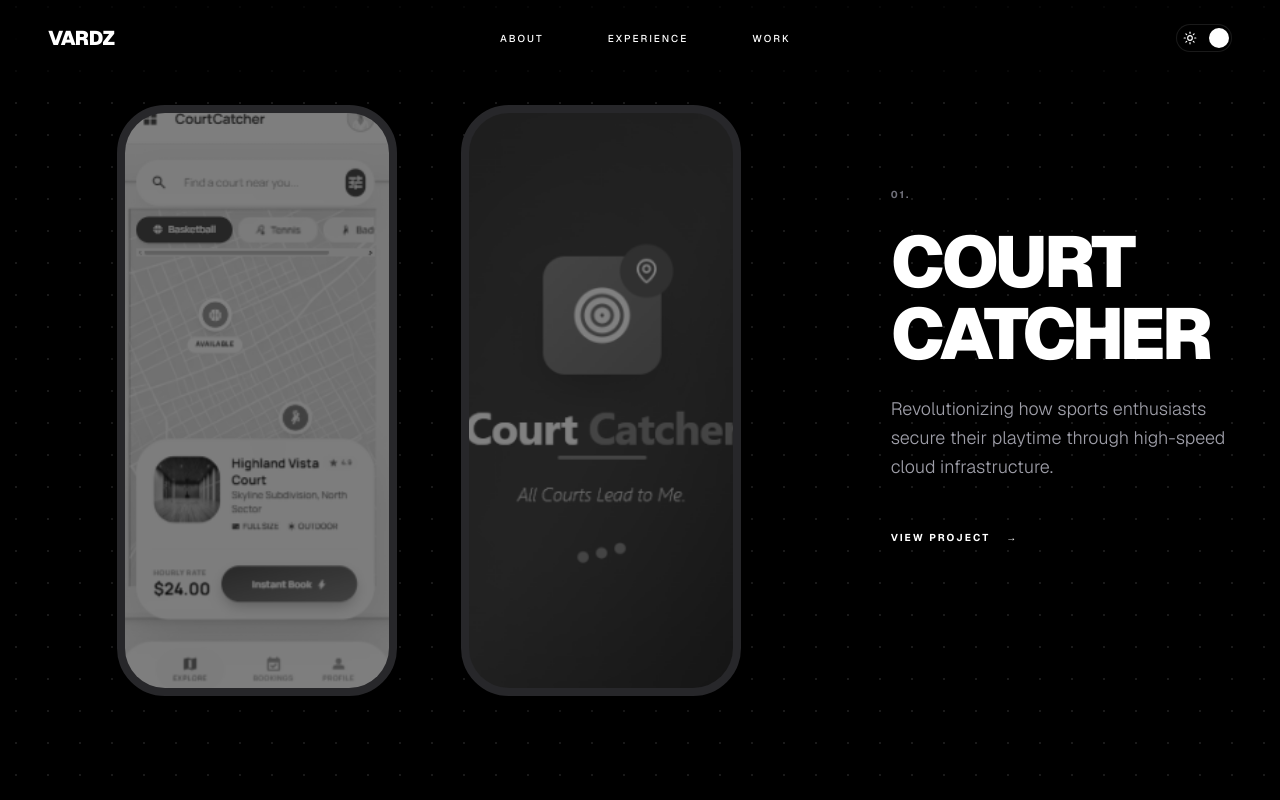
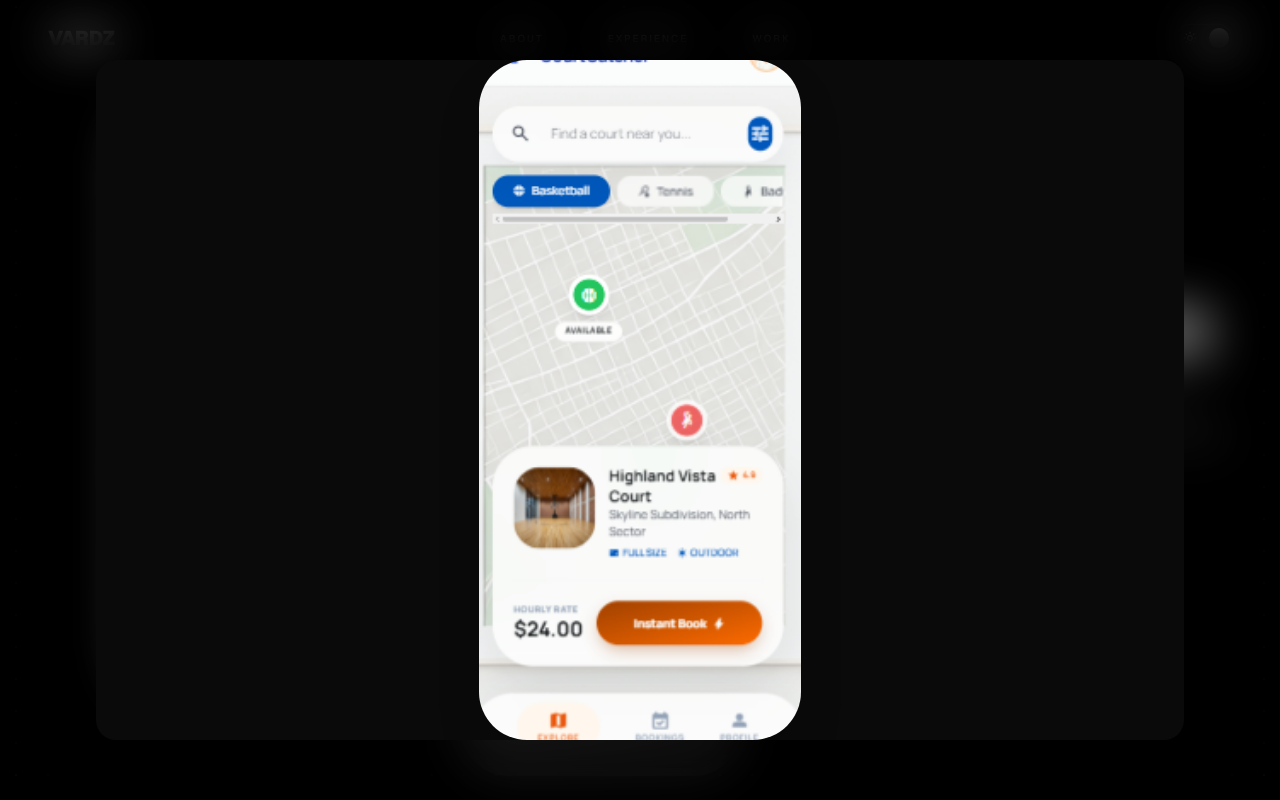
Before and after one commit to vardzz/vardzCode, a Next.js app: page / in a window 1280 px wide. Both pictures are taken after a click on the element 257 px from the left and 7357 px from the top of the page. Shown: the part 6957-7757 px from the top of the page. Built offline with nearby package versions, Linux system fonts and the light colour scheme.

Commit message:
feat: fix the projects

```diff
--- a/src/app/page.jsx
+++ b/src/app/page.jsx
@@ -49,11 +49,11 @@ export default function Portfolio() {
           </ScrollReveal>
 
           <ScrollReveal width="100%">
-          <About />
+            <About />
           </ScrollReveal>
 
           <ScrollReveal width="100%">
-          <TechGrid />
+            <TechGrid />
           </ScrollReveal>
 
           <ScrollReveal width="100%">
--- a/src/components/custom/projects.jsx
+++ b/src/components/custom/projects.jsx
@@ -3,8 +3,16 @@
 import React, { useState } from "react";
 import { motion, AnimatePresence, useScroll, useTransform } from "framer-motion";
 import Image from "next/image";
+import {
+  Dialog,
+  DialogContent,
+  DialogHeader,
+  DialogTitle,
+  DialogDescription,
+} from "@/components/ui/dialog";
+import { ScrollArea } from "@/components/ui/scroll-area";
 
-function ProjectItem({ proj, idx }) {
+function ProjectItem({ proj, idx, onOpen }) {
   const isEven = idx % 2 === 0;
   const itemRef = React.useRef(null);
 
@@ -35,30 +43,34 @@ function ProjectItem({ proj, idx }) {
         <motion.div style={{ y }} className="relative w-full">
           {proj.isMobile ? (
             <div className="flex items-center justify-center gap-6 md:gap-16 py-10 relative">
-              <div className="absolute inset-0 bg-blue-500/5 blur-[100px] rounded-full opacity-0 group-hover:opacity-100 transition-opacity duration-1000 -z-10" />
+              <div className="absolute inset-0 bg-blue-500/10 blur-[120px] rounded-full opacity-0 group-hover:opacity-100 transition-opacity duration-1000 -z-10" />
 
               <motion.div
-                whileHover={{ y: -15, scale: 1.05 }}
+                whileHover={{ y: -25, scale: 1.05, rotate: -2 }}
+                onClick={() => onOpen({ url: proj.img, isMobile: true })}
                 transition={{ duration: 0.6, ease: [0.22, 1, 0.36, 1] }}
                 className="relative w-[45%] md:w-[280px] aspect-[9/19] bg-muted rounded-[2.5rem] md:rounded-[3rem] overflow-hidden border-[6px] md:border-[8px] border-muted shadow-[0_30px_60px_-12px_rgba(0,0,0,0.3)] z-10 group/phone cursor-pointer"
               >
-                <Image src={proj.img} alt={proj.title} fill unoptimized priority className="object-cover grayscale brightness-50 transition-all duration-300 group-hover:grayscale-0 group-hover:brightness-100 group-hover:scale-105" />
+                <Image src={proj.img} alt={proj.title} fill unoptimized priority className="object-cover grayscale brightness-50 transition-all duration-300 group-hover:grayscale-0 group-hover:brightness-100 group-hover:scale-110" />
               </motion.div>
 
               <motion.div
-                whileHover={{ y: -15, scale: 1.05 }}
-                className="relative w-[45%] md:w-[280px] aspect-[9/19] bg-muted rounded-[2.5rem] md:rounded-[3rem] overflow-hidden border-[6px] md:border-[8px] border-muted shadow-[0_30px_60px_-12px_rgba(0,0,0,0.3)] z-20 group/phone cursor-pointer"
+                whileHover={{ y: -25, scale: 1.05, rotate: 2 }}
+                onClick={() => onOpen({ url: proj.imgSecondary, isMobile: true })}
+                className="relative w-[45%] md:w-[280px] aspect-[9/19] bg-muted rounded-[2.5rem] md:rounded-[3rem] overflow-hidden border-[6px] md:border-[8px] border-muted shadow-[0_30px_60px_-12px_rgba(0,0,0,0.3)] z-20 group/phone cursor-pointer md:translate-y-20 translate-y-10"
               >
-                <Image src={proj.imgSecondary} alt={proj.title} fill unoptimized priority className="object-cover grayscale brightness-50 transition-all duration-700 group-hover:grayscale-0 group-hover:brightness-100 group-hover:scale-105" />
+                <Image src={proj.imgSecondary} alt={proj.title} fill unoptimized priority className="object-cover grayscale brightness-50 transition-all duration-700 group-hover:grayscale-0 group-hover:brightness-100 group-hover:scale-110" />
               </motion.div>
             </div>
           ) : (
             <motion.div
-              whileHover={{ y: -10, scale: 1.01 }}
+              whileHover={{ y: -15, scale: 1.02 }}
+              onClick={() => onOpen({ url: proj.img, isMobile: false })}
               transition={{ duration: 0.8, ease: [0.22, 1, 0.36, 1] }}
-              className="w-full aspect-video bg-muted overflow-hidden relative cursor-pointer rounded-2xl md:rounded-3xl shadow-2xl"
+              className="w-full aspect-video bg-muted overflow-hidden relative cursor-pointer rounded-2xl md:rounded-3xl shadow-2xl group/image"
             >
               <Image src={proj.img} alt={proj.title} fill unoptimized priority className="object-cover grayscale brightness-50 transition-all duration-500 group-hover:grayscale-0 group-hover:brightness-100 group-hover:scale-105" />
+              <div className="absolute inset-0 bg-black/20 group-hover:bg-transparent transition-colors duration-500" />
             </motion.div>
           )}
         </motion.div>
@@ -68,10 +80,13 @@ function ProjectItem({ proj, idx }) {
       <div className={`md:col-span-4 flex flex-col justify-center space-y-6 ${isEven ? 'order-2' : 'order-2 md:order-1'}`}>
         <span className="text-[10px] font-bold text-zinc-500 tracking-[0.2em]">{proj.id}</span>
         <h3 className="text-4xl md:text-6xl lg:text-7xl font-black uppercase tracking-tighter leading-none">{proj.title}</h3>
-        <p className="text-lg text-zinc-400 font-light leading-relaxed">{proj.desc}</p>
-        <a href="#" className="inline-flex items-center gap-4 text-foreground text-[10px] tracking-[0.2em] font-bold uppercase hover:text-muted-foreground transition-colors pt-6 group/link">
+        <h4 className="text-lg text-zinc-400 font-light leading-relaxed">{proj.desc}</h4>
+        <button
+          onClick={() => onOpen({ url: proj.img, isMobile: proj.isMobile })}
+          className="inline-flex items-center gap-4 text-foreground text-[10px] tracking-[0.2em] font-bold uppercase hover:text-muted-foreground transition-colors pt-6 group/link w-fit"
+        >
           View Project <span className="transform group-hover/link:translate-x-2 transition-transform">&rarr;</span>
-        </a>
+        </button>
       </div>
     </motion.div>
   );
@@ -133,33 +148,32 @@ export default function Projects() {
         {/* Project List */}
         <div className="space-y-32 md:space-y-64">
           {projects.map((proj, idx) => (
-            <ProjectItem key={idx} proj={proj} idx={idx} />
+            <ProjectItem key={idx} proj={proj} idx={idx} onOpen={(p) => setSelectedImg(p)} />
           ))}
         </div>
       </div>
 
-      {/* Lightbox Modal */}
-      <AnimatePresence>
-        {selectedImg && (
-          <motion.div
-            initial={{ opacity: 0 }}
-            animate={{ opacity: 1 }}
-            exit={{ opacity: 0 }}
-            onClick={() => setSelectedImg(null)}
-            className="fixed inset-0 z-[100] bg-black/90 backdrop-blur-md flex items-center justify-center p-4 md:p-12 cursor-zoom-out"
-          >
-            <motion.div
-              initial={{ scale: 0.9, opacity: 0 }}
-              animate={{ scale: 1, opacity: 1 }}
-              exit={{ scale: 0.9, opacity: 0 }}
-              transition={{ type: "spring", damping: 25, stiffness: 300 }}
-              className="relative max-w-7xl w-full h-full flex items-center justify-center"
-            >
-              <Image src={selectedImg} alt="Full Project View" fill unoptimized className="object-contain" />
-            </motion.div>
-          </motion.div>
-        )}
-      </AnimatePresence>
+      {/* Project Dialog */}
+      <Dialog open={!!selectedImg} onOpenChange={(open) => !open && setSelectedImg(null)}>
+        <DialogContent showCloseButton={false} className="max-w-[95vw] md:max-w-[85vw] border-none bg-transparent p-0 overflow-hidden shadow-none flex items-center justify-center">
+          <DialogTitle className="sr-only">Project Image View</DialogTitle>
+          <DialogDescription className="sr-only">Detailed view of the selected project asset.</DialogDescription>
+          {selectedImg && (
+            <div className={`relative ${selectedImg.isMobile ? 'h-[85vh] aspect-[9/19]' : 'w-full h-auto aspect-video'} flex items-center justify-center`}>
+              <div className="relative w-full h-full rounded-2xl md:rounded-[3rem] overflow-hidden shadow-2xl">
+                <Image
+                  src={selectedImg.url}
+                  alt="Project View"
+                  fill
+                  className="object-cover"
+                  priority
+                  unoptimized
+                />
+              </div>
+            </div>
+          )}
+        </DialogContent>
+      </Dialog>
     </section>
   );
 }
```
